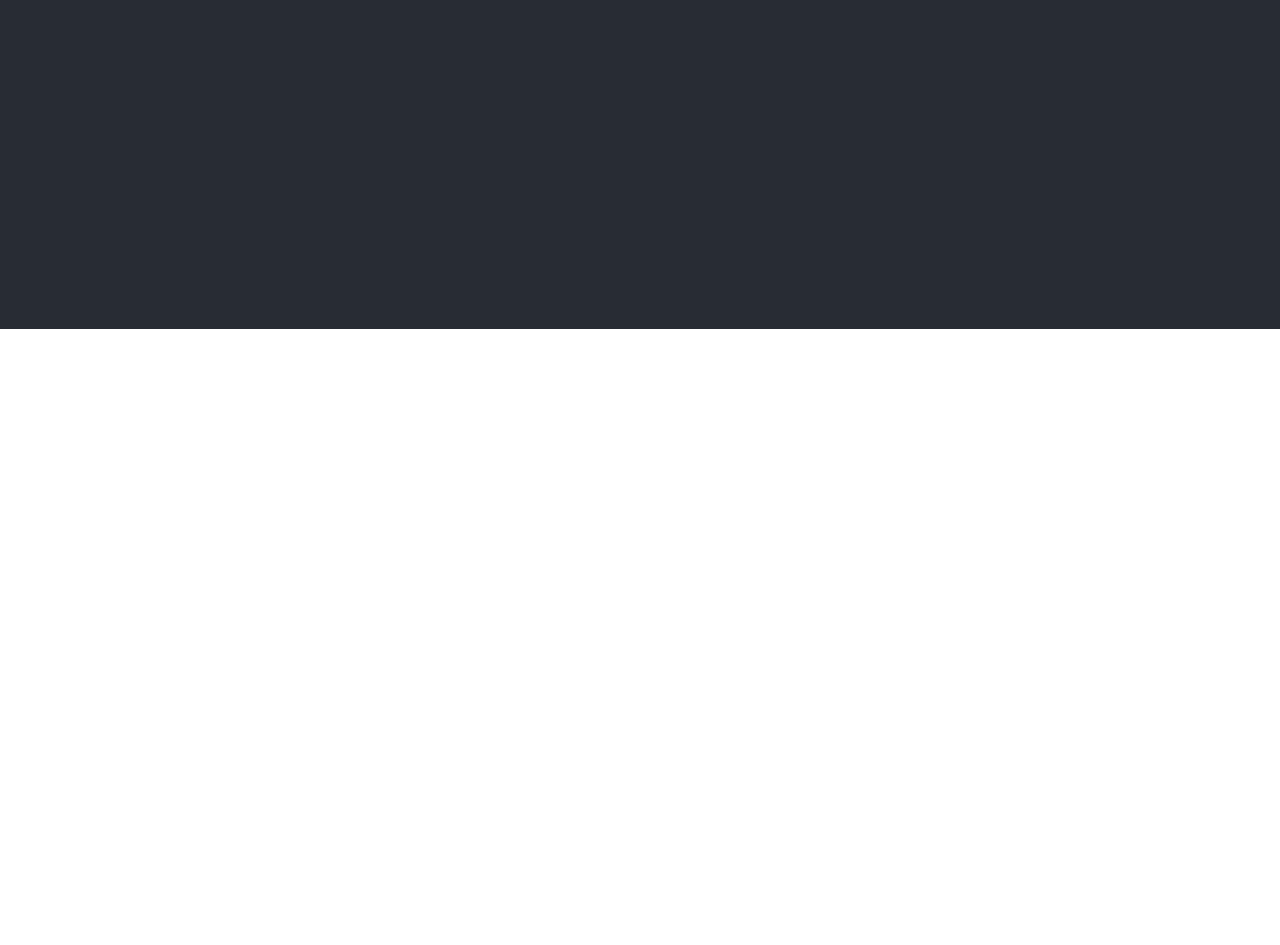
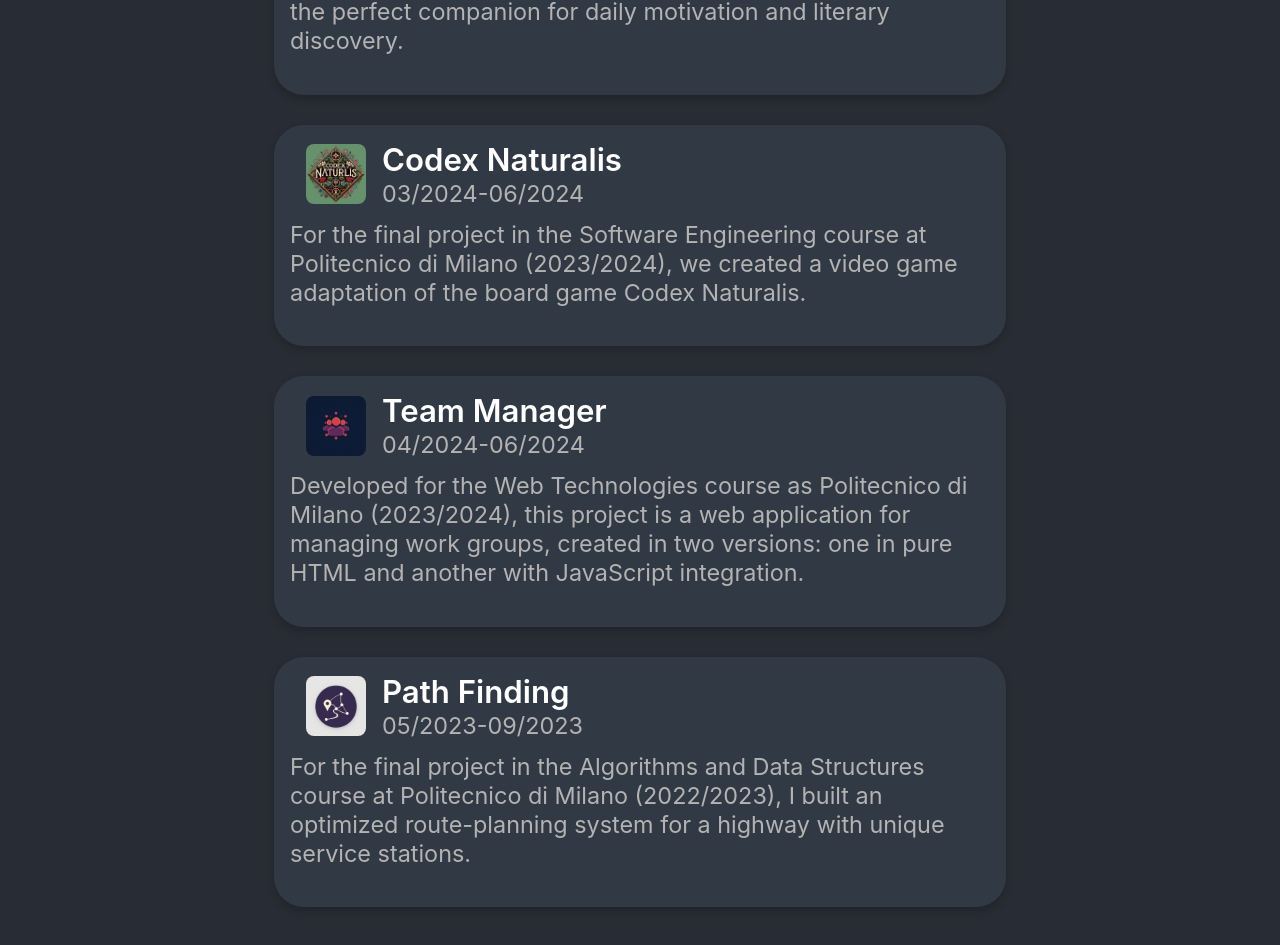
Before and after one commit to matteo-luraghi/matteo-luraghi-web, a React (Create React App) app: page / in a window 1280 px wide. Shown: the part 991-1936 px from the top of the page. Before the commit the page ends 1320 px from the top, so only its background shows below. Built offline with nearby package versions, Linux system fonts and the light colour scheme; no server answers; the database is empty.

Commit message:
update: changed from supabase to local json
due to supabase suspending the DB if not used, I decided to save locally
the projecs in a json file

```diff
--- a/src/api/client.js
+++ /dev/null
@@ -1,17 +0,0 @@
-import { createClient } from "@supabase/supabase-js";
-
-const supabaseUrl = process.env.REACT_APP_SUPABASE_URL;
-const supabaseToken = process.env.REACT_APP_SUPABASE_TOKEN;
-
-// create a supabase client for interacting with the database
-const supabase = createClient(supabaseUrl, supabaseToken);
-
-// get all the projects ordered by most to least recent
-const getProjects = () => {
-  return supabase
-    .from("projects")
-    .select()
-    .order("end_date", { ascending: false });
-};
-
-export { getProjects };
--- a/src/components/Project.js
+++ b/src/components/Project.js
@@ -45,7 +45,8 @@ export default function Project({ project }) {
   const endDate = new Date(project.end_date);
 
   const showStartDate = formateDate(startDate);
-  const showEndDate = formateDate(endDate);
+  // set show end date as "present" if it's still in progress
+  const showEndDate = isNaN(endDate) ? project.end_date : formateDate(endDate);
 
   return (
     <div className="project-card-container">
--- a/src/components/ProjectList.js
+++ b/src/components/ProjectList.js
@@ -1,6 +1,6 @@
 import Project from "./Project";
 import "./css/ProjectList.css";
-import { getProjects } from "../api/client";
+import { getProjects } from "../projects/ProjectLoader";
 import { useEffect, useState } from "react";
 
 export default function ProjectList() {
@@ -8,34 +8,16 @@ export default function ProjectList() {
   const [loading, setLoading] = useState(true);
   const [error, setError] = useState(null);
 
-  // fetch projects from db
   useEffect(() => {
-    getProjects()
-      .then(({ data, error }) => {
-        if (error) {
-          throw error;
-        }
-
-        const new_data = data.map((project) => {
-          // add image path if needed
-          project.image =
-            project.image === ""
-              ? project.image
-              : `${process.env.PUBLIC_URL}/assets/projects/` +
-                project.image +
-                // file extension
-                ".webp";
-          return project;
-        });
-        setProjects(new_data);
-      })
-      .catch((error) => {
-        setError("Error loading projects");
-        console.log("ERROR LOADING PROJECTS: " + error.message);
-      })
-      .finally(() => {
-        setLoading(false);
-      });
+    try {
+      const projects = getProjects();
+      setProjects(projects);
+    } catch (error) {
+      setError("Error Loading Projects");
+      console.log("ERROR LOADING PROJECTS: " + error.message);
+    } finally {
+      setLoading(false);
+    }
   }, []); // Empty dependency array to run the effect only once
 
   return (
--- /dev/null
+++ b/src/projects/ProjectLoader.js
@@ -0,0 +1,45 @@
+import projectsData from "./projects.json";
+
+// sort ascendingly on end_date
+function compareDate(a, b) {
+  const dateA = new Date(a.end_date);
+  const dateB = new Date(b.end_date);
+
+  // if project is still on going, it has precedence
+  if (isNaN(dateA)) {
+    return -1;
+  } else if (isNaN(dateB)) {
+    return 1;
+  }
+
+  if (dateA > dateB) {
+    return -1;
+  } else if (dateA < dateB) {
+    return 1;
+  }
+  return 0;
+}
+
+export const getProjects = () => {
+  const filteredProjects = projectsData.filter(
+    (project) => project.visible === true,
+  );
+  const sortedProjects = filteredProjects.sort(compareDate);
+  const projects = sortedProjects.map((project) => {
+    // add image path if needed
+    project.image =
+      // no image
+      project.image === "" ||
+        // already added path and extension
+        project.image.includes(".webp") ||
+        // image link
+        project.image.includes("https://")
+        ? project.image
+        : `${process.env.PUBLIC_URL}/assets/projects/` +
+        project.image +
+        // file extension
+        ".webp";
+    return project;
+  });
+  return projects;
+};
--- /dev/null
+++ b/src/projects/projects.json
@@ -0,0 +1,56 @@
+[
+  {
+    "title": "POLI.RADIO website",
+    "description": "As the Chief Information Officer of POLI.RADIO, the official student radio of Politecnico di Milano, I led the complete rewrite of the station's website. My role included overseeing and contributing to the development process, utilizing technologies such as Strapi for content management, Ory for authentication and login, Express for server-side functionality, and React for the frontend.",
+    "url": "https://www.poliradio.it",
+    "image": "https://www.poliradio.it/images/logo.svg",
+    "start_date": "2024-11-19",
+    "end_date": "Present",
+    "visible": false
+  },
+  {
+    "title": "Linutils",
+    "description": "Linutils is a Rust-based tool that simplifies and speeds up Linux installation with pre-configured environments and easy customization options to suit your preferences.",
+    "url": "https://github.com/matteo-luraghi/linutils/",
+    "image": "linutils",
+    "start_date": "2023-11-05",
+    "end_date": "2024-09-24",
+    "visible": true
+  },
+  {
+    "title": "Notion Quotes Bot",
+    "description": "A Telegram bot that brings book quotes directly from your Notion database to your chat. With Quotes Bot, you can instantly receive random bits of inspiration or search for specific quotes from your favorite authors or books, making it the perfect companion for daily motivation and literary discovery.",
+    "url": "https://github.com/matteo-luraghi/notionquotesbot",
+    "image": "quotes_bot",
+    "start_date": "2023-01-12",
+    "end_date": "2024-08-30",
+    "visible": true
+  },
+  {
+    "title": "Codex Naturalis",
+    "description": "For the final project in the Software Engineering course at Politecnico di Milano (2023/2024), we created a video game adaptation of the board game Codex Naturalis.",
+    "url": "https://github.com/matteo-luraghi/ing-sw-2024-Luraghi-Meroi-Leonardi-Kodheli",
+    "image": "codex_logo",
+    "start_date": "2024-03-01",
+    "end_date": "2024-06-28",
+    "visible": true
+  },
+  {
+    "title": "Team Manager",
+    "description": "Developed for the Web Technologies course as Politecnico di Milano (2023/2024), this project is a web application for managing work groups, created in two versions: one in pure HTML and another with JavaScript integration.",
+    "url": "https://github.com/matteo-luraghi/progetto-tiw-2024",
+    "image": "groups_web_app",
+    "start_date": "2024-04-18",
+    "end_date": "2024-06-06",
+    "visible": true
+  },
+  {
+    "title": "Path Finding",
+    "description": "For the final project in the Algorithms and Data Structures course at Politecnico di Milano (2022/2023), I built an optimized route-planning system for a highway with unique service stations.",
+    "url": "https://github.com/matteo-luraghi/progetto-api-2023",
+    "image": "api_project",
+    "start_date": "2023-05-10",
+    "end_date": "2023-09-01",
+    "visible": true
+  }
+]
```
